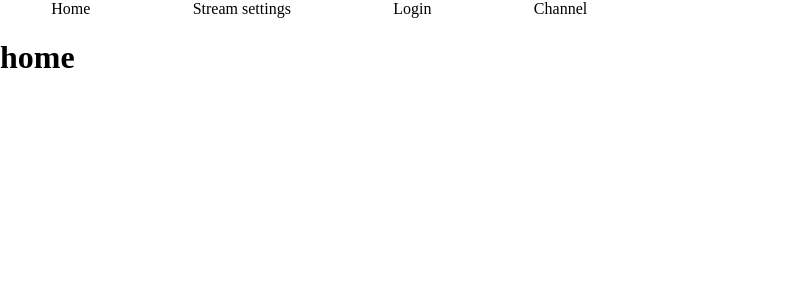
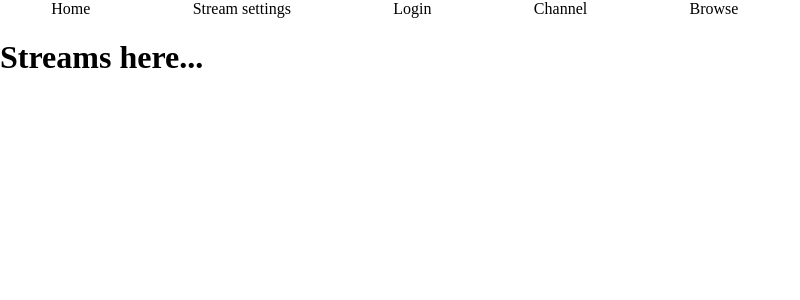
Before and after one commit to lusm554/streaming-service, a React (Create React App) app in the folder client/: page /stream in a window 1280 px wide. Shown: the top 300 px of the page, without its empty margins (0-800 px from the left). Built offline with nearby package versions, Linux system fonts and the light colour scheme; no server answers.

Commit message:
browse streams

```diff
--- a/client/src/App.js
+++ b/client/src/App.js
@@ -8,6 +8,7 @@ import {
   Route
 } from "react-router-dom";
 import Profile from './components/Profile'
+import Stream from './components/Stream';
 
 class App extends Component {
   constructor(props) {
@@ -47,6 +48,9 @@ class App extends Component {
             <Route path="/channel">
               <Profile />
             </Route>
+            <Route path="/stream">
+              <Stream />
+            </Route>
             <Route path="/">
               <h1>home</h1>
             </Route>
--- a/client/src/components/Header.js
+++ b/client/src/components/Header.js
@@ -34,6 +34,7 @@ class Header extends Component {
                     <li onClick={this.login.bind(this)}> <Link to="/auth/google">Login</Link> </li>
                 }
                 <li> <Link to="/channel" onClick={this.isUserAuthenticated.bind(this)} >Channel</Link> </li>
+                <li> <Link to="/stream">Browse</Link> </li>
             </ul>
         )
     }
--- /dev/null
+++ b/client/src/components/Stream.js
@@ -0,0 +1,20 @@
+import React, { Component } from 'react'
+
+const ws = new WebSocket('ws://localhost:8080')
+
+ws.addEventListener('open', (e) => {
+    console.log(e)
+})
+
+class Stream extends Component {
+    constructor(props) {
+        super(props)
+        this.state = {}
+    }
+
+    render() {
+        return <h1>Streams here...</h1>
+    }
+}
+
+export default Stream
```
